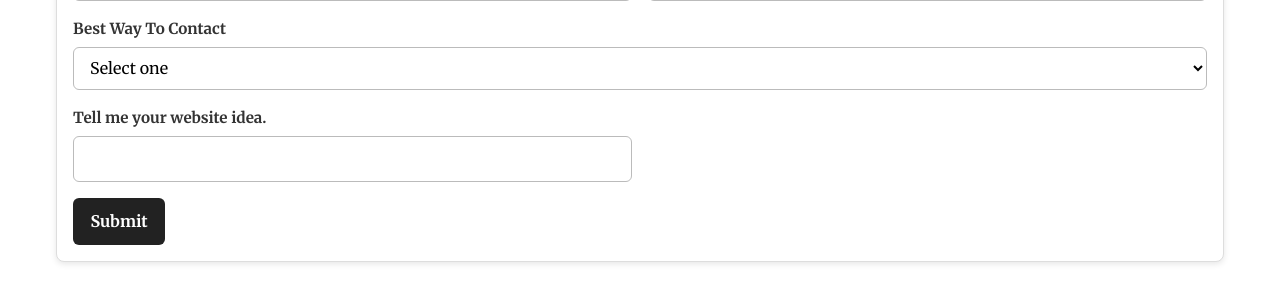
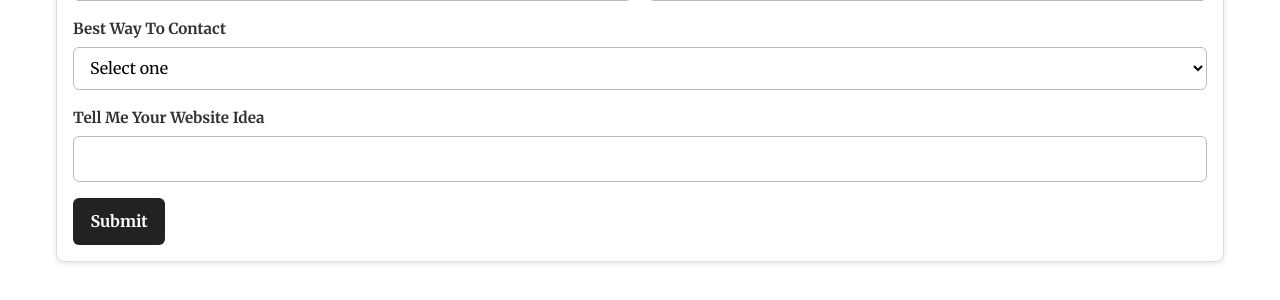
Before and after one commit to bettencb/StaticWebsite, a Jekyll site: the page built from kits.md, in a window 1280 px wide. Shown: the part 1274-1574 px from the top of the page. Built offline with Jekyll 4.4.1, drawn with Linux system fonts in a browser that asks for light colours.

Commit message:
styling added to message field

```diff
--- a/kits.md
+++ b/kits.md
@@ -110,8 +110,8 @@ title: Bundle Sales Page
       </select>
     </div>
 
-    <div class="form-field">
-      <label for="message">Tell me your website idea.</label>
+    <div class="form-field form-field-full">
+      <label for="message">Tell Me Your Website Idea</label>
       <input id="message" name="message" type="message" required>
     </div>
   </div>
```
